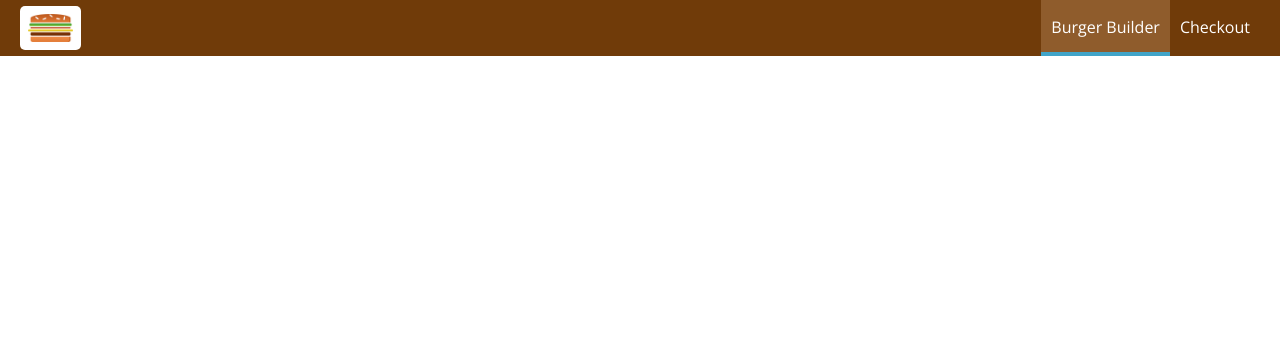
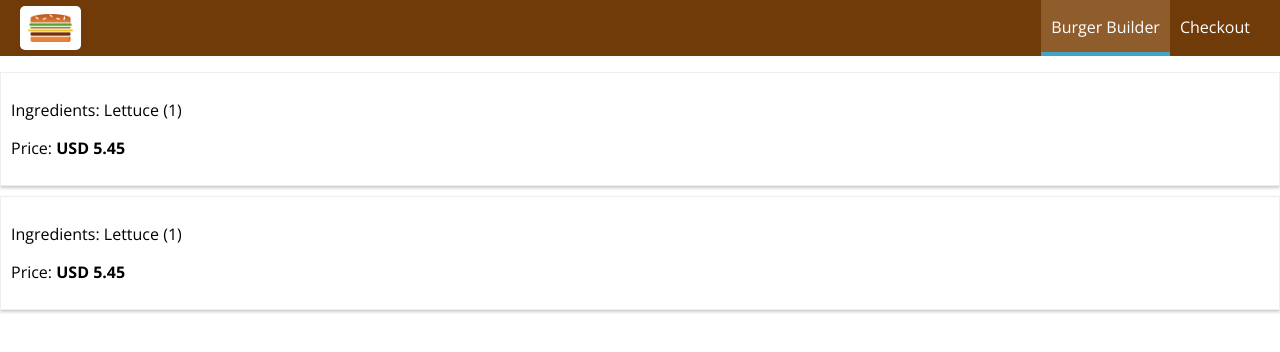
Before and after one commit to makomweb/notes-react-course, a React app in the folder burger-builder/: page /orders in a window 1280 px wide. Shown: the top 352 px of the page. Built offline with nearby package versions, Linux system fonts and the light colour scheme.

Commit message:
prepare showing orders

```diff
--- a/burger-builder/src/App.js
+++ b/burger-builder/src/App.js
@@ -3,12 +3,14 @@ import Layout from './HOC/Layout/Layout';
 import BurgerBuilder from './Containers/BurgerBuilder/BurgerBuilder';
 import Checkout from './Containers/Checkout/Checkout.js';
 import { Route } from 'react-router-dom';
+import Orders from './Containers/Orders/Orders.js';
 
 class App extends Component {
   render() {
     return (
       <Layout>
         <Route path="/checkout" component={Checkout} />
+        <Route path="/orders" component={Orders} />
         <Route path="/" exact component={BurgerBuilder} />
       </Layout>
     );
--- a/burger-builder/src/Containers/Orders/Orders.js
+++ b/burger-builder/src/Containers/Orders/Orders.js
@@ -1,11 +1,13 @@
 import React, { Component } from 'react';
+import Order from '../../Components/Order/Order.js';
 
 class Orders extends Component {
 
     render() {
         return (
             <div>
-
+                <Order />
+                <Order />
             </div>
         );
     }
```
